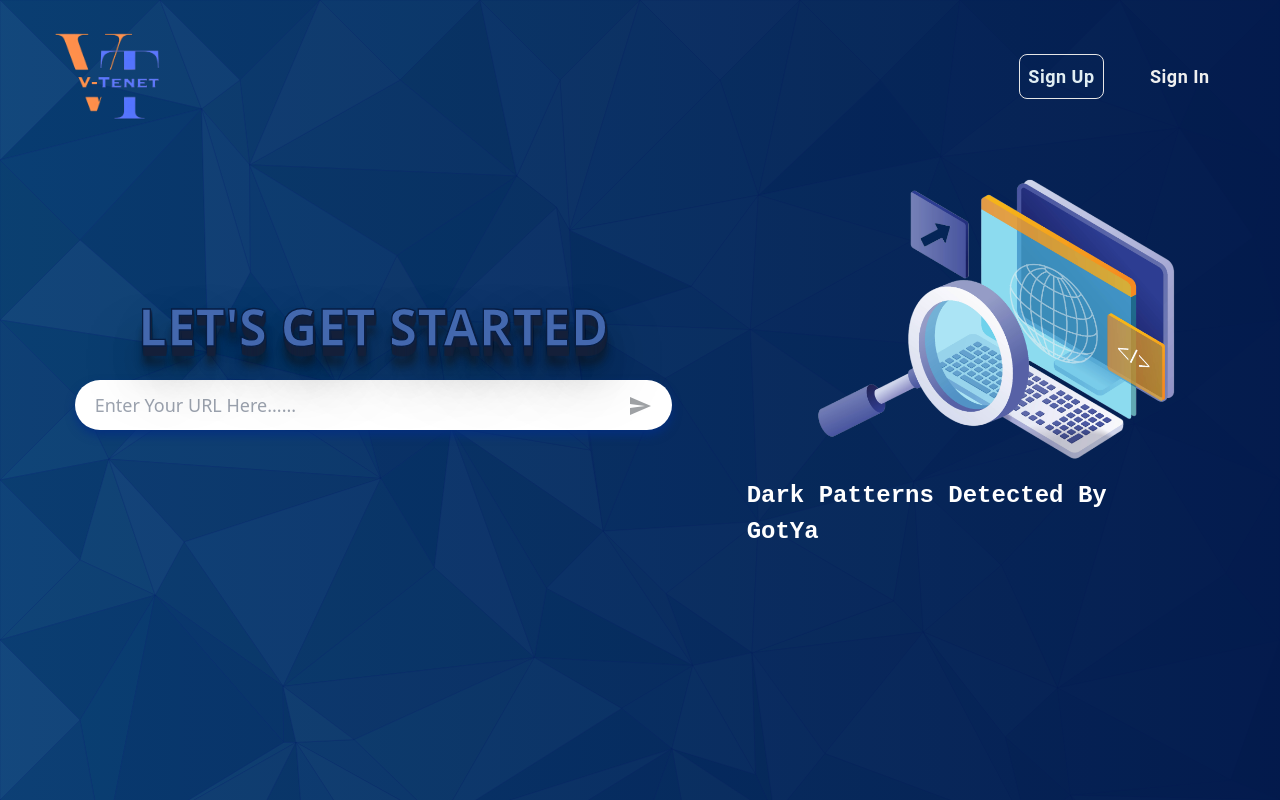
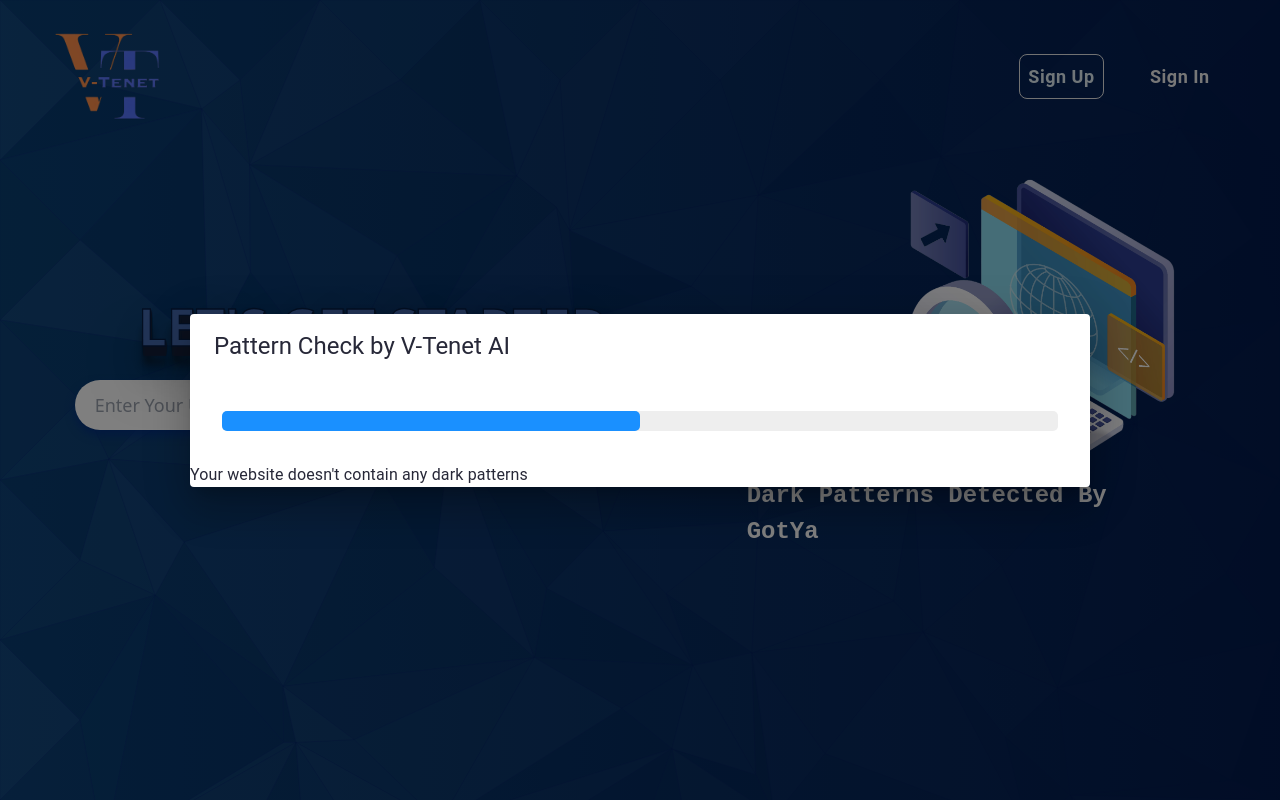
Before and after one commit to AjayDhami/planspiel-dark-pattern-detection, a React (Create React App) app in the folder frontend/: page / in a window 1280 px wide. Both pictures are taken after a click on the button 639 px from the left and 405 px from the top of the page. Shown: the top 800 px of the page. Built offline with nearby package versions, Linux system fonts and the light colour scheme; no server answers.

Commit message:
VT-54: modal design updates and progress bar setup

```diff
--- a/frontend/package.json
+++ b/frontend/package.json
@@ -8,6 +8,7 @@
     "@mui/icons-material": "^5.14.19",
     "@mui/joy": "^5.0.0-beta.23",
     "@mui/material": "^5.14.20",
+    "@mui/x-charts": "^6.19.1",
     "@testing-library/jest-dom": "^5.17.0",
     "@testing-library/react": "^13.4.0",
     "@testing-library/user-event": "^13.5.0",
--- a/frontend/src/components/landing/LandingModal.tsx
+++ b/frontend/src/components/landing/LandingModal.tsx
@@ -1,18 +1,88 @@
 import React from 'react'
+import { Dialog, DialogTitle, Typography, Box} from '@mui/material'
+import {styled} from '@mui/material/styles';
+import LinearProgress, { linearProgressClasses } from '@mui/material/LinearProgress';
 
 interface LandingModalProps {
     isOpen : boolean,
-    onClose: () => void
+    onClose: () => void,
+    urlForCheck: string,
 }
 
-const LandingModal:React.FC<LandingModalProps> = ({isOpen, onClose}) => {
+const LandingModal:React.FC<LandingModalProps> = ({isOpen, onClose, urlForCheck}) => {
+  let percentage = 100
+  const BorderLinearProgress = styled(LinearProgress)(({ theme }) => ({
+    height: 20,
+    borderRadius: 5,
+    [`&.${linearProgressClasses.colorPrimary}`]: {
+      backgroundColor: theme.palette.grey[theme.palette.mode === 'light' ? 200 : 800],
+    },
+    [`& .${linearProgressClasses.bar}`]: {
+      borderRadius: 5,
+      backgroundColor: theme.palette.mode === 'light' ? '#1a90ff' : '#308fe8',
+    },
+  }));
     if(!isOpen) return null
   return (
-    <div className='fixed inset-0 flex justify-center items-center bg-black bg-opacity-50'>
-        <div className='bg-white px-4 py-2 rounded-lg relative z-30 w-3/5 h-4/5'>
-            <div><button onClick={onClose}>Close</button></div>
-        </div>
-    </div>
+    <Dialog open={isOpen} onClose={onClose} fullScreen={false} maxWidth="md" fullWidth>
+      <DialogTitle
+        sx={{
+          fontStyle:"normal",
+          justifyContent: "center",
+          alignItems:"center"
+        }}
+      >
+        <Typography variant="h5" component="span">
+          Pattern Check by V-Tenet AI
+        </Typography>
+      </DialogTitle>
+      <Box
+        sx={{
+          margin:"2rem"
+        }}
+      >
+        <BorderLinearProgress variant='determinate' value={50}/>
+      </Box>
+      <Box>
+        <Typography>
+          {percentage===100 ? "Your website doesn't contain any dark patterns" : `${percentage}% of your website text can potentially be dark patterns`}
+        </Typography>
+      </Box>
+      {/* <Grid
+        container
+        spacing={0}
+        height={{
+          xs: "inherit",
+          md: "auto",
+        }}
+      >
+        <Grid
+          item
+          md={7}
+          xs={12}
+          display="flex"
+          flexDirection="column"
+          alignItems="start"
+          justifyContent="start"
+        >
+          <h2>{urlForCheck}</h2>
+        </Grid>
+        <Grid item md={4} xs={12}>
+        <PieChart
+          series={[
+          {
+            data: [
+              { id: 0, value: 90},
+              { id: 1, value: 10}
+            ],
+          },
+          ]}
+          width={350}
+          height={200}
+        />
+        </Grid>
+      </Grid> */}
+    </Dialog>
   )
 }
 
--- a/frontend/src/pages/landing/LandingPage.tsx
+++ b/frontend/src/pages/landing/LandingPage.tsx
@@ -15,6 +15,7 @@
 const LandingPage = () => {
   const [open, setOpen] = useState(false);
   const [isModalOpen, setIsmodalOpen] = useState<boolean>(false);
+  const [urlForCheck, setUrlForCheck] = useState<string>("");
 
   const handleClose = () => {
     setOpen(false);
@@ -50,7 +51,7 @@
           backgroundImage: `linear-gradient(to left, rgba(2, 24, 77, 0.984), rgba(3, 47, 129, 0.859)),url(${process.env.PUBLIC_URL}/assets/bgimage.svg)`,
         }}
       >
-        <LandingModal isOpen={isModalOpen} onClose={handleWebsiteSubmitClose}/>
+        <LandingModal isOpen={isModalOpen} onClose={handleWebsiteSubmitClose} urlForCheck={urlForCheck?urlForCheck:""}/>
         <Box
           sx={{
             height: { xs: "100dvh", lg: "100dvh" },
@@ -91,8 +92,8 @@
                 justifyContent="space-between"
                 className="input-box"
               >
-                <input type="text" placeholder="Enter Your URL Here......" />
-                <button className="search-btn">
+                <input type="text" placeholder="Enter Your URL Here......" onChange={(e)=>setUrlForCheck(e.target.value)}/>
+                <button className="search-btn" onClick={handleWebsiteSubmitClick}>
                   <SendIcon sx={{ color: "#9fa2a5" }} />
                 </button>
               </Box>
```
Also changed, not shown: 1 other file (tests, documents, lock files or other folders).
